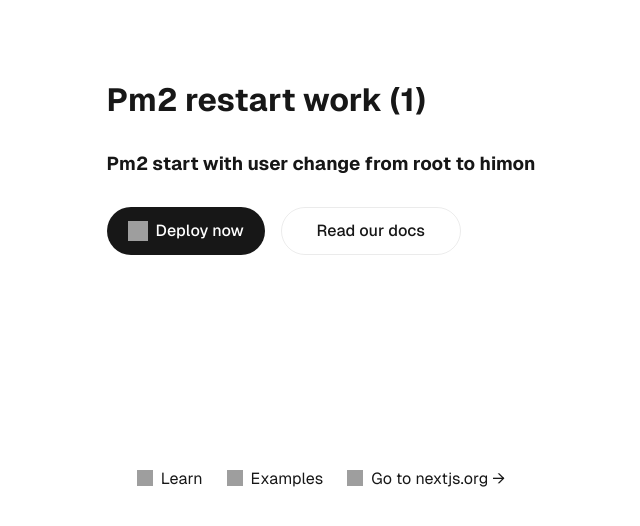
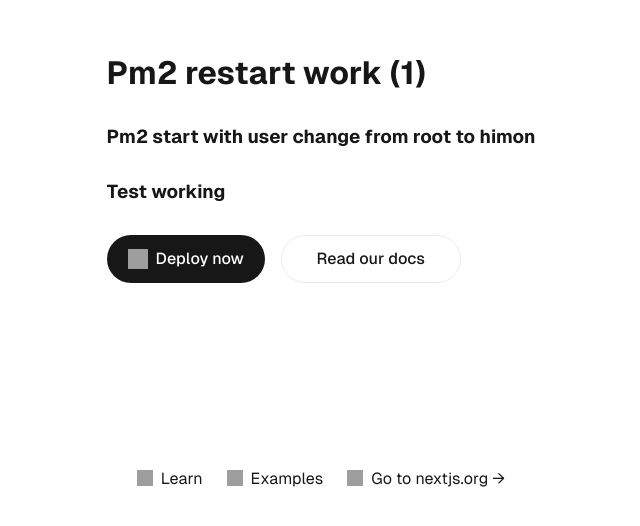
Before and after one commit to himonhimu/test-vps-with-next, a Next.js app: page / in a window 1280 px wide. Shown: the part 232-758 px from the top of the page, without its empty margins (319-959 px from the left). Built offline with nearby package versions, Linux system fonts and the light colour scheme; grey boxes are pictures that could not be loaded.

Commit message:
Update page.js

```diff
--- a/src/app/page.js
+++ b/src/app/page.js
@@ -7,6 +7,7 @@
       <main className={styles.main}>
         <h1>Pm2 restart work (1)</h1>
         <h3>Pm2 start with user change from root to himon</h3>
+        <h3>Test working</h3>
 
         <div className={styles.ctas}>
           <a
```
